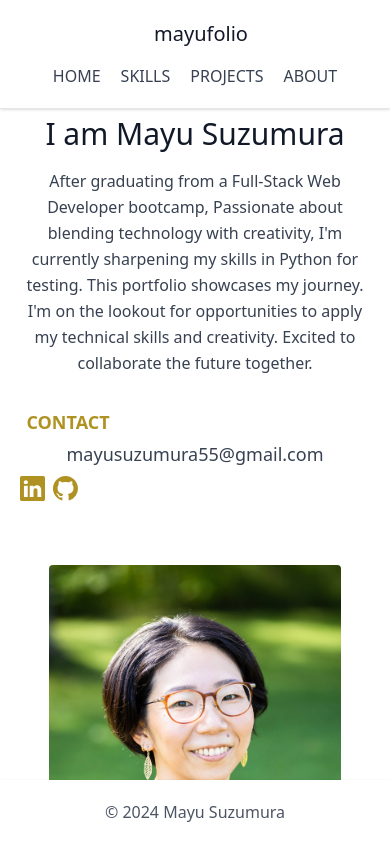
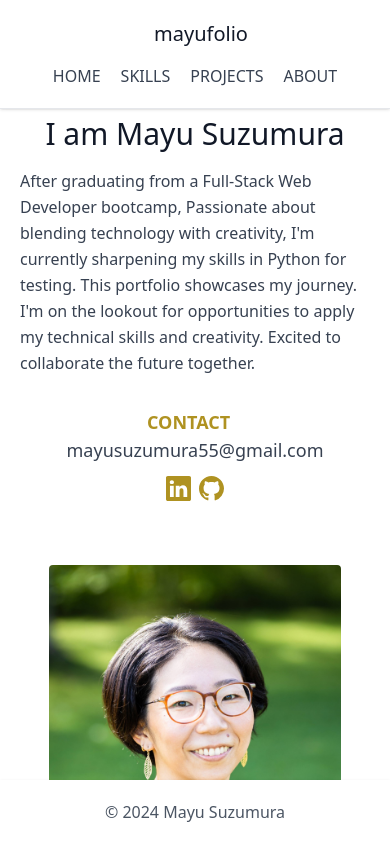
Before and after one commit to mayupaca/mayufolio2, a React (Vite) app: page / in a window 390 px wide. Shown: the top 842 px of the page. Built offline with nearby package versions, Linux system fonts and the light colour scheme.

Commit message:
fixed home layout

```diff
--- a/src/components/Home.jsx
+++ b/src/components/Home.jsx
@@ -4,8 +4,8 @@ import { LinkedInIcon, GitHubIcon } from "./Icon";
 function Home() {
   return (
     <section id="home" className="text-gray-700">
-      <div className="container flex mx-auto py-20 px-5 flex-col md:flex-row items-center">
-        <div className="md:w-1/2 flex-grow mb-16 lg:pr-24 md:pr-16 text-center md:text-left">
+      <div className="container mx-auto py-20 px-5 flex flex-col items-center md:flex-row">
+        <div className="flex flex-col items-center md:items-start md:w-1/2 flex-grow mb-16 lg:pr-24 md:pr-16">
           <h1 className="text-3xl sm:text-6xl text-gray-900 font-medium mb-4">
             Hello world!
             <br />
@@ -22,20 +22,20 @@ function Home() {
             together.
           </p>
           <div className="text-custom-gold w-24 text-lg font-bold">CONTACT</div>
-          <div className="mt-1">
-            <p className="text-lg">mayusuzumura55@gmail.com</p>
-            <div className="flex text-custom-gold mt-2">
+          <p className="text-lg">mayusuzumura55@gmail.com</p>
+          <div className="mt-1 w-full flex justify-center md:justify-start">
+            <div className="flex justify-center md:justify-start text-custom-gold mt-2">
               <a
                 href="https://www.linkedin.com/in/mayu-suzumura"
                 className="pr-2 hover:opacity-50 duration-300"
               >
-                <LinkedInIcon/>
+                <LinkedInIcon />
               </a>
               <a
                 href="https://github.com/mayupaca"
                 className="hover:opacity-50 duration-300"
               >
-                <GitHubIcon/>
+                <GitHubIcon />
               </a>
             </div>
           </div>
```
